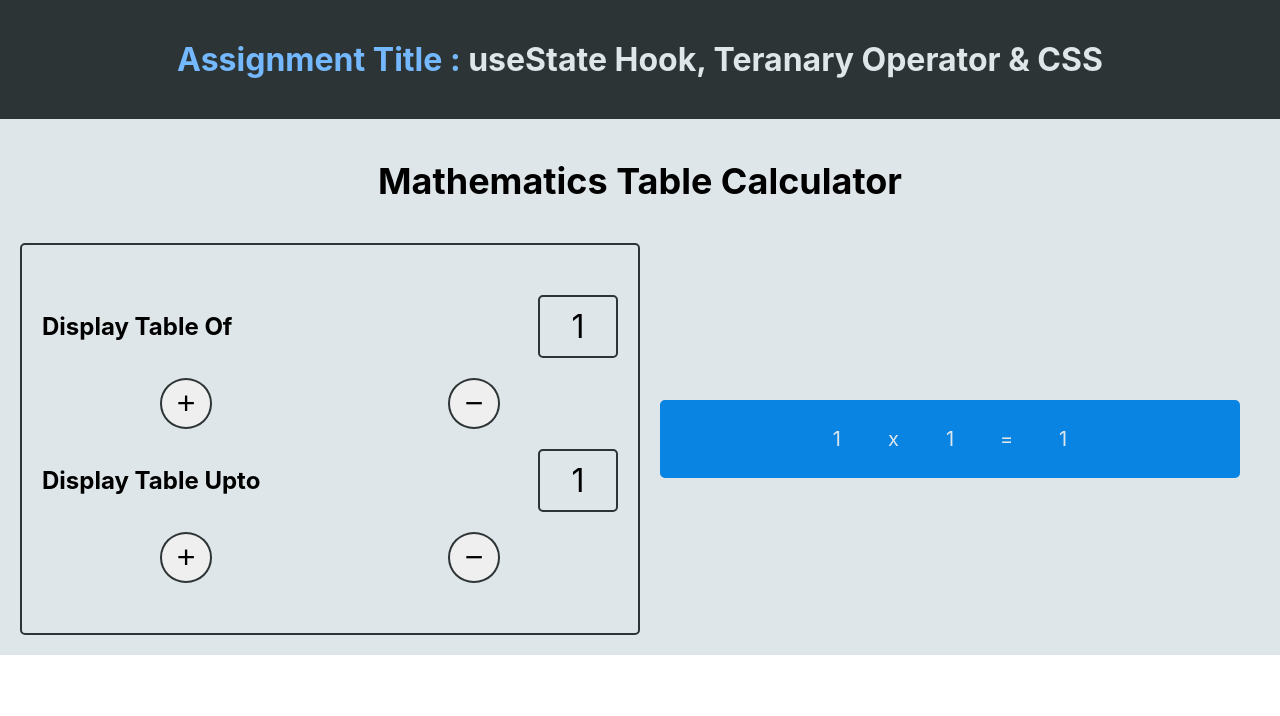
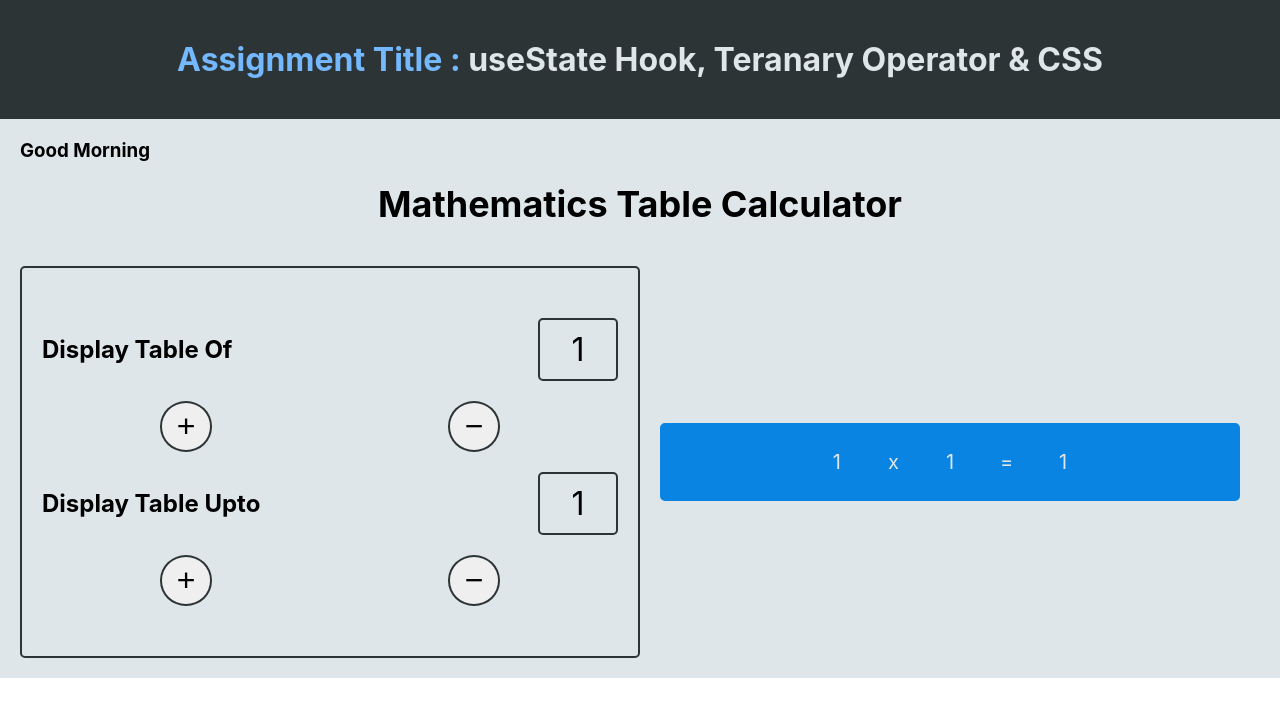
Before and after one commit to m-ammadhassan/bootcamp2020-assignment4, a React (Create React App) app: page / in a window 1280 px wide. Shown: the top 716 px of the page. Built offline with nearby package versions, Linux system fonts and the light colour scheme.

Commit message:
Use of ternary operator in progress

```diff
--- a/src/App.js
+++ b/src/App.js
@@ -6,6 +6,7 @@ function App() {
 
   let [tableNum, setTableNum] = useState(1);
   let [tableUpto, setTableUpto] = useState(1);
+  let [greetingTime, setGreetingTime] = useState(true);
 
   return (
     <>
@@ -14,6 +15,7 @@ function App() {
       </header>
 
       <main>
+        <h3>Good {greetingTime ? 'Morning':'Evening'}</h3>
         <h2>Mathematics Table Calculator</h2>
 
         <div className="table flex">
```
